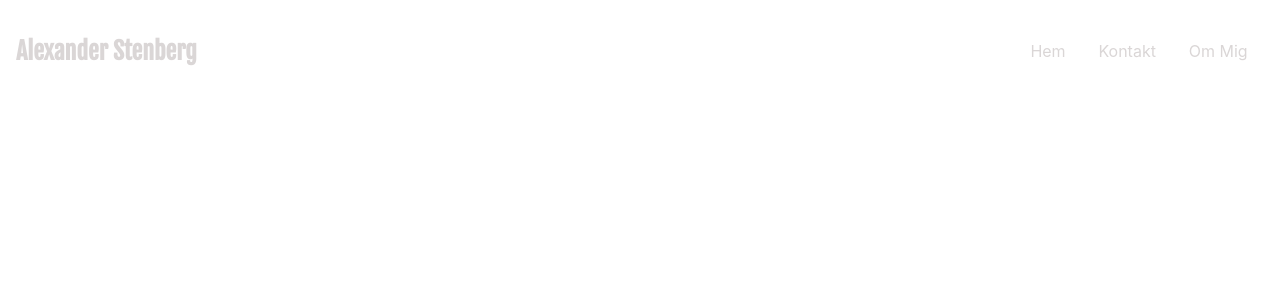
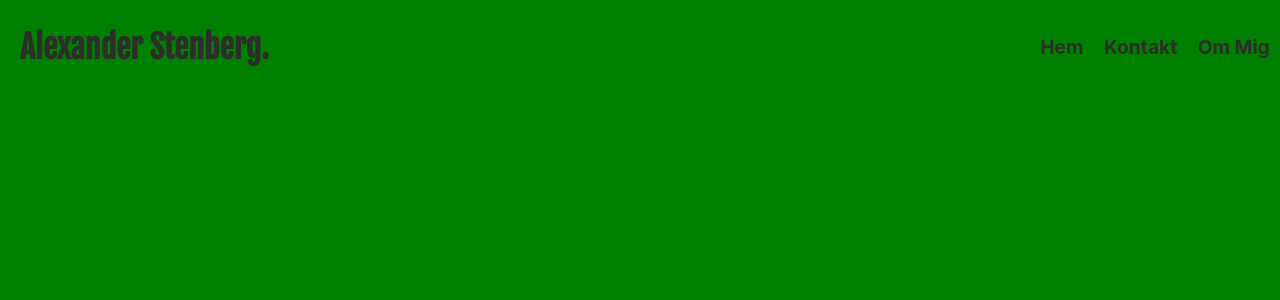
Before and after one commit to bekantskap/portfolio-site-v2, a React (Create React App) app: page / in a window 1280 px wide. Shown: the top 300 px of the page. Built offline with nearby package versions, Linux system fonts and the light colour scheme.

Commit message:
finished navbar

```diff
--- a/src/Components/Navbar.jsx
+++ b/src/Components/Navbar.jsx
@@ -1,9 +1,30 @@
 import React from 'react';
+import { useEffect } from 'react';
+import { useState } from 'react';
 
 export default function Navbar() {
+  const [navbar, setNavbar] = useState(false);
+
+  const changeNavbarBackground = () => {
+    if (window.scrollY >= 66) {
+      setNavbar(true);
+    } else {
+      setNavbar(false);
+    }
+  };
+
+  useEffect(() => {
+    changeNavbarBackground();
+    window.addEventListener('scroll', changeNavbarBackground);
+  });
+
   return (
-    <nav className="navbar-container">
-      <h2 className="navbar-header">Alexander Stenberg</h2>
+    <nav
+      className={`navbar-container ${
+        navbar ? 'navbar-scroll' : 'navbar-init'
+      } `}
+    >
+      <h2 className="navbar-header">Alexander Stenberg.</h2>
       <ul className="navbar-links">
         <li className="navbar-link">Hem</li>
         <li className="navbar-link">Kontakt</li>
--- a/src/Pages/Home.jsx
+++ b/src/Pages/Home.jsx
@@ -4,7 +4,9 @@ import Navbar from '../Components/Navbar';
 export default function Home() {
   return (
     <Fragment>
-      <Navbar />
+      <div className="test">
+        <Navbar />
+      </div>
     </Fragment>
   );
 }
--- a/src/index.css
+++ b/src/index.css
@@ -1,10 +1,12 @@
 body {
   margin: 0;
+  padding: 0;
   font-family: -apple-system, BlinkMacSystemFont, 'Segoe UI', 'Roboto', 'Oxygen',
     'Ubuntu', 'Cantarell', 'Fira Sans', 'Droid Sans', 'Helvetica Neue',
     sans-serif;
   -webkit-font-smoothing: antialiased;
   -moz-osx-font-smoothing: grayscale;
+  box-sizing: border-box;
 }
 
 h1,
--- a/src/styles.scss
+++ b/src/styles.scss
@@ -1,13 +1,42 @@
 // NAVBAR
 
+.navbar-init {
+  background-color: transparent;
+  color: #2d2d2a;
+  .navbar-link {
+    box-shadow: inset 0 0 0 0 #2d2d2a;
+    transition: color 0.3s ease-in-out, box-shadow 0.5s ease-in-out;
+  }
+  .navbar-link:hover {
+    cursor: pointer;
+    box-shadow: inset 200px 0 0 0 #2d2d2a;
+    color: #dad6d6;
+  }
+}
+
+.navbar-scroll {
+  transition: background-color 200ms linear;
+  background-color: #2d2d2a;
+  color: #dad6d6;
+  .navbar-link {
+    box-shadow: inset 0 0 0 0 #dad6d6;
+    transition: color 0.3s ease-in-out, box-shadow 0.5s ease-in-out;
+  }
+  .navbar-link:hover {
+    cursor: pointer;
+    box-shadow: inset 200px 0 0 0 #dad6d6;
+    color: #2d2d2a;
+  }
+}
 .navbar-container {
-  background-color: transparent;
   //   background-color: #2d2d2a;
   display: flex;
   justify-content: space-between;
-  padding: 1em;
-  color: #dad6d6;
+  position: fixed;
+  width: 100%;
   .navbar-links {
+    font-weight: 700;
+    font-size: 1.2em;
     width: 250px;
     display: flex;
     justify-content: space-around;
@@ -15,4 +44,17 @@
     text-decoration: none;
     list-style: none;
   }
+
+  .navbar-header {
+    margin-left: 20px;
+    font-size: 2em;
+  }
+  .navbar-header:hover {
+    cursor: pointer;
+  }
 }
+
+.test {
+  height: 2000px;
+  background-color: green;
+}
```
